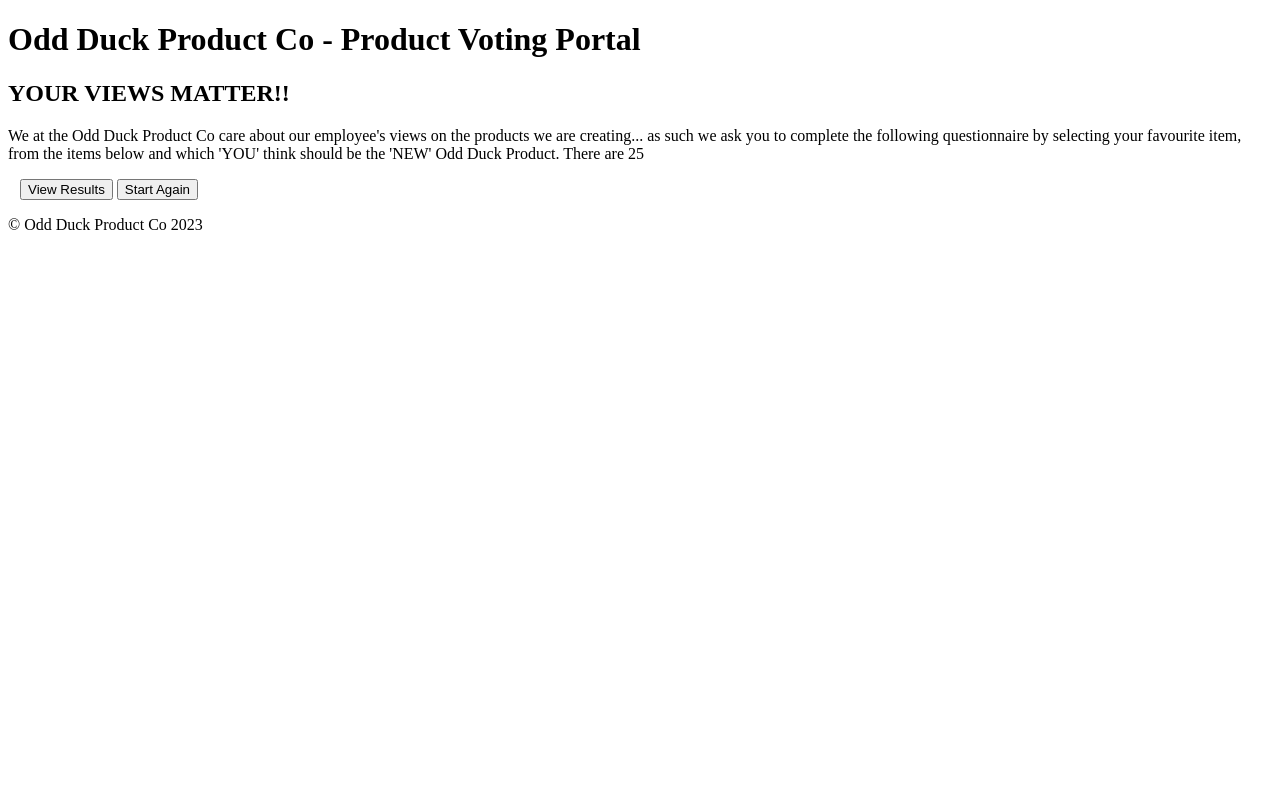
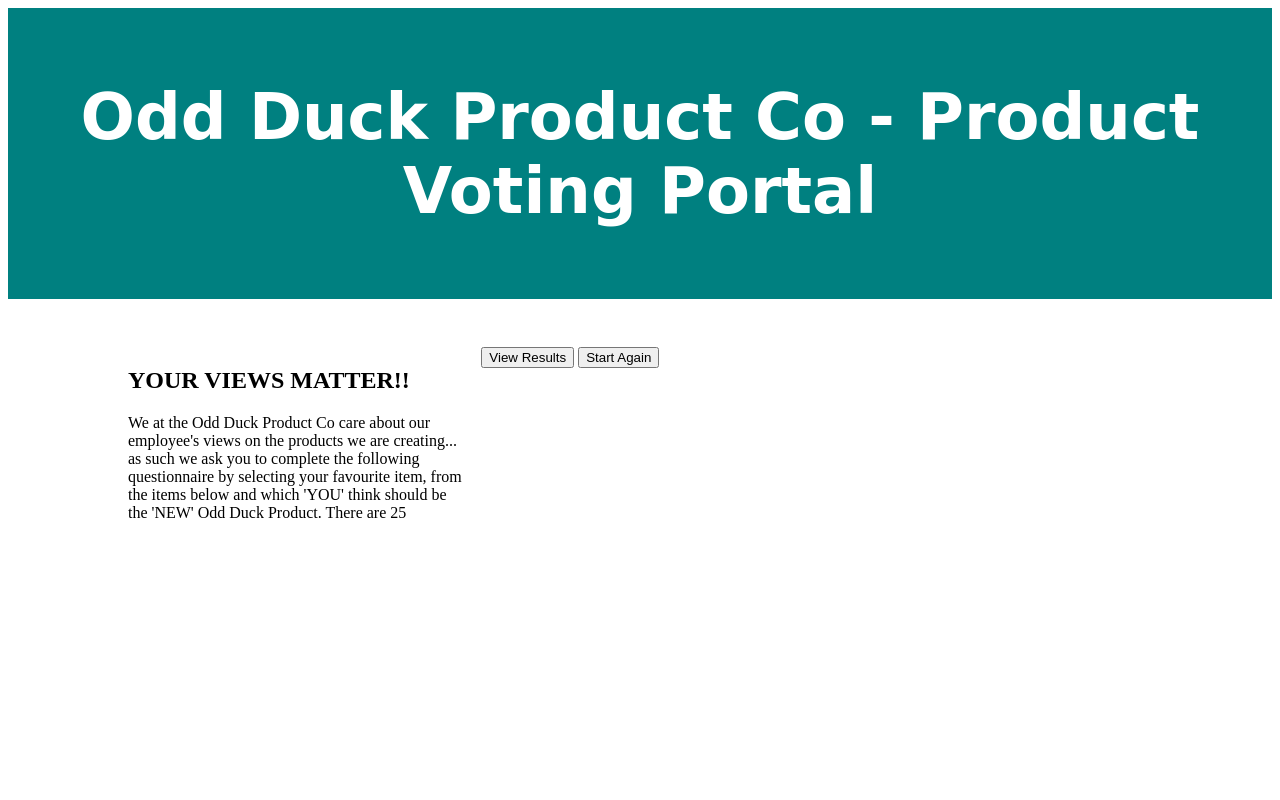
Before and after one commit to SamanthaFenton/odd-duck, a plain HTML site: page index.html in a window 1280 px wide. Shown: the top 800 px of the page. Drawn offline with Linux system fonts and the light colour scheme.

Commit message:
header and footer sorted

```diff
--- a/index.html
+++ b/index.html
@@ -4,9 +4,10 @@
     <meta charset="UTF-8">
     <meta http-equiv="X-UA-Compatible" content="IE=edge">
     <meta name="viewport" content="width=device-width, initial-scale=1.0">
-    <title>Document</title>
-    <link rel="stylesheet" src="style.css">
-    <link rel="stylesheet" src="reset.css">
+    <title>Odd Duck Product Co</title>
+    <meta name="description" content="Class work for Tech Educators">
+    <link rel="stylesheet" href="style.css">
+    <link rel="stylesheet" href="reset.css">
 </head>
 <body>
     <header>
--- a/style.css
+++ b/style.css
@@ -13,7 +13,18 @@
 }
 header {
   background-color: teal;
-  color: mintcream;
+  color: white;
   font-family: cursive;
-  font-size: 1.5rem;
+  font-size: 2rem;
+  padding: 1.8rem;
+  text-align: center;
 }
+
+footer {
+  background-color: teal;
+  color: white;
+  font-family: cursive;
+  font-size: 1.2rem;
+  padding: 2rem;
+  a
+}
```
